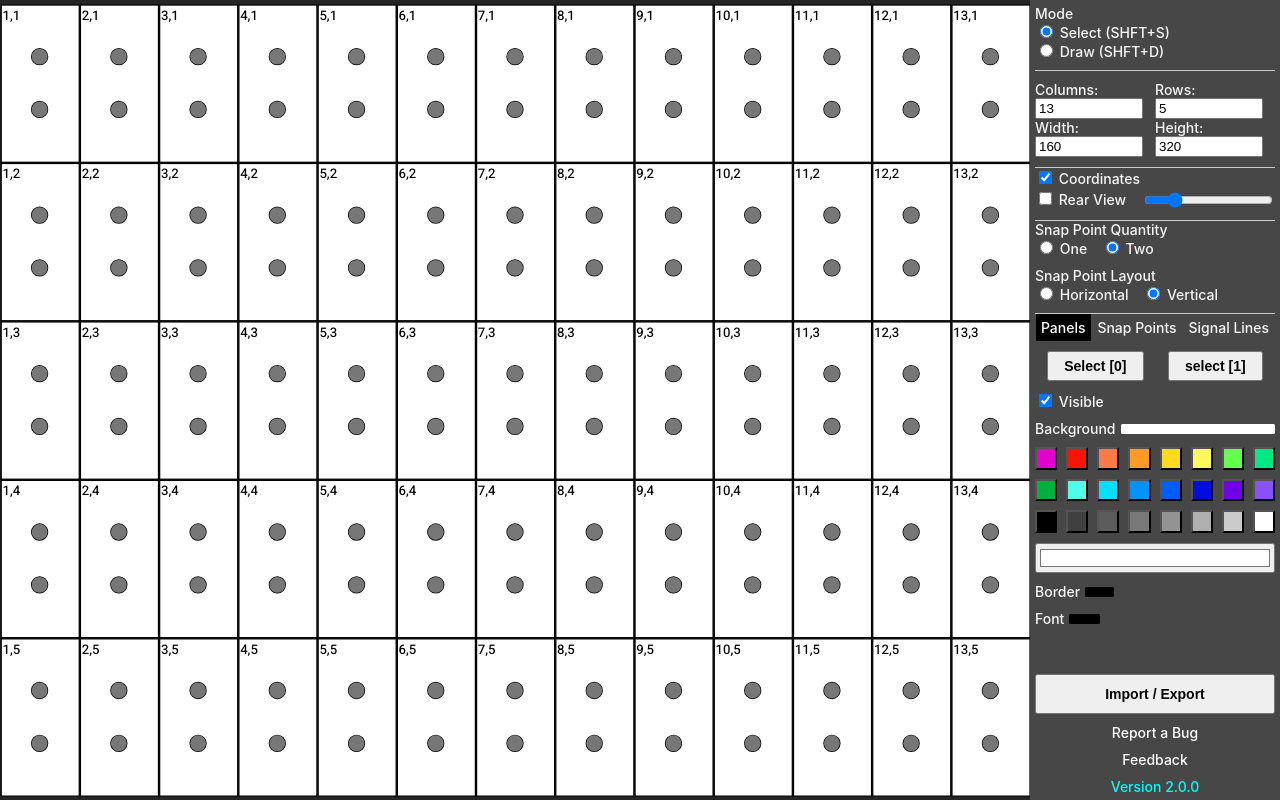
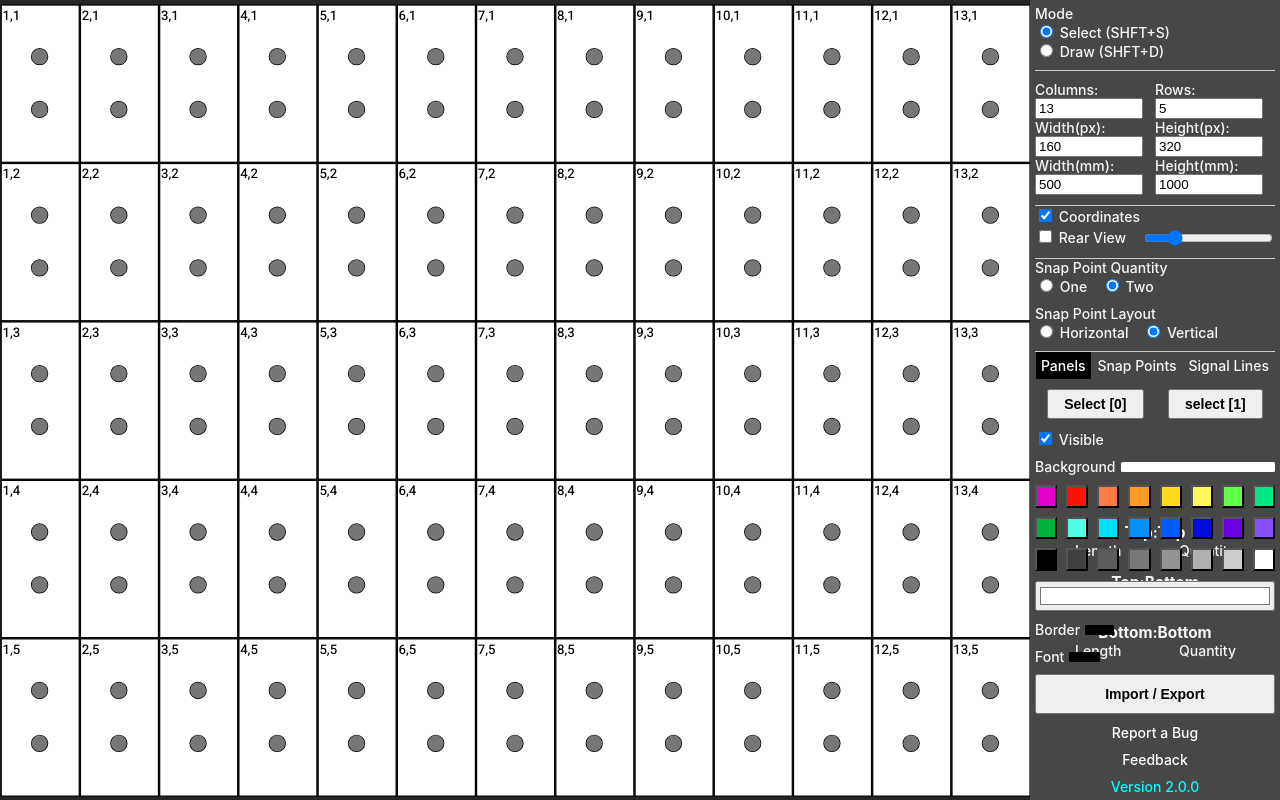
Before and after one commit to dlamon1/signaldiagram-v1, a Svelte app: page / in a window 1280 px wide. Built offline with nearby package versions, Linux system fonts and the light colour scheme.

Commit message:
signal count basic  functionality

```diff
--- a/src/DrawComponents/Draw.PanelWrappers.svelte
+++ b/src/DrawComponents/Draw.PanelWrappers.svelte
@@ -14,6 +14,7 @@
     setIsDrawingSignalLine,
     showCoordinates,
     showDirectionArrows,
+    mousePosition,
   } from "../store";
 
   let hoveredColor = "rgba(0, 255, 170, 1)";
@@ -36,7 +37,7 @@
   }
 
   const drawPanelWrappers = () => {
-    console.log("draw panels");
+    // console.log("draw panels");
     let panels = $panelsClass.array;
 
     d3.select("#temp-signal-line").remove();
@@ -88,12 +89,16 @@
       .on("mousemove", function (d) {
         if (!$isDrawMode) return;
         $signalLinesClass.nullDestinationSnapPointIndex();
-        $signalLinesClass.setMousePosition(d);
+        // $signalLinesClass.setMousePosition(d);
+
+        $mousePosition.x = d.x1;
+        $mousePosition.y = d.y1;
       })
       .on("mouseup", function () {
         $signalLinesClass.nullDestinationSnapPointIndex();
-        $signalLinesClass.nullDestinationSnapPointIndex();
-        $signalLinesClass.setMousePosition({ x: 0, y: 0 });
+        // $signalLinesClass.setMousePosition({ x: 0, y: 0 });
+        $mousePosition.x = 0;
+        $mousePosition.y = 0;
 
         d3.select("#temp-signal-line")
           .attr("x1", null)
--- a/src/DrawComponents/Draw.TemporarySignalLine.svelte
+++ b/src/DrawComponents/Draw.TemporarySignalLine.svelte
@@ -1,5 +1,6 @@
 <script lang="ts">
   import * as d3 from "d3";
+  import { get } from "svelte/store";
   import {
     snapPoints as snapPointsClass,
     signalLines as signalLinesClass,
@@ -10,10 +11,12 @@
     width,
     height,
     snapPointsGroupEnterRef,
+    mousePosition,
   } from "../store";
 
   $: {
-    let t = $signalLinesClass;
+    let t = [$signalLinesClass, $mousePosition];
+    // console.log("draw temp signal line");
     drawTemporarySignalLine();
   }
 
@@ -22,7 +25,7 @@
     if (!$isDrawingSignalLine) return;
 
     let origin = $signalLinesClass.origin;
-    let mouse = $signalLinesClass.mouse;
+    let mouse = get(mousePosition);
     if (origin.snapPointIndex && mouse.x && mouse.y) {
       theAcutualDrawing();
     }
@@ -39,10 +42,8 @@
 
     // [tx + k * xo, ty + k * yo]
 
-    let x2 =
-      $signalLinesClass.mouse.x / $transform.k - $transform.x / $transform.k;
-    let y2 =
-      $signalLinesClass.mouse.y / $transform.k - $transform.y / $transform.k;
+    let x2 = get(mousePosition).x / $transform.k - $transform.x / $transform.k;
+    let y2 = get(mousePosition).y / $transform.k - $transform.y / $transform.k;
 
     if (destinationI) {
       let destinationSanpPoint =
--- /dev/null
+++ b/src/EditToolbar/Toolbar.Calculator.svelte
@@ -0,0 +1,165 @@
+<script lang="ts">
+  import { signalLines, distanceUnit, snapPointDirection } from "../store";
+
+  import type { SignalLineObj } from "../Types/ClassTypes";
+
+  type Length = {
+    length: number;
+    quantity: number;
+  };
+
+  let topTopCounts: Length[] = [];
+  let topBottomCounts = [];
+  let bottomBottomCounts = [];
+
+  $: {
+    let t = [$signalLines.array];
+
+    let signalLineTotals = setCalculations();
+
+    let ttCounts = calculateTotals(signalLineTotals.topTop);
+
+    for (const l in ttCounts) {
+      let obj: Length = { length: parseInt(l), quantity: ttCounts[l] };
+      topTopCounts.push(obj);
+    }
+
+    let tbCounts = calculateTotals(signalLineTotals.topBottom);
+
+    for (const l in tbCounts) {
+      let obj: Length = { length: parseInt(l), quantity: tbCounts[l] };
+      topBottomCounts.push(obj);
+    }
+
+    let bbCounts = calculateTotals(signalLineTotals.bottomBottom);
+
+    for (const l in bbCounts) {
+      let obj: Length = { length: parseInt(l), quantity: bbCounts[l] };
+      bottomBottomCounts.push(obj);
+    }
+  }
+
+  const setCalculations = () => {
+    topTopCounts = [];
+    topBottomCounts = [];
+    bottomBottomCounts = [];
+
+    let totals = {
+      topTop: [],
+      topBottom: [],
+      bottomBottom: [],
+    };
+
+    $signalLines.array.forEach((sl: SignalLineObj) => {
+      let originIndex = sl.origin.pointIndexWithinPanel;
+      let destinationIndex = sl.destination.pointIndexWithinPanel;
+
+      if (originIndex == 1 && destinationIndex == 1) {
+        totals.topTop.push(sl.getLengthInMM());
+      } else if (originIndex == 1 && destinationIndex == 2) {
+        totals.topBottom.push(sl.getLengthInMM());
+      } else if (originIndex == 2 && destinationIndex == 1) {
+        totals.topBottom.push(sl.getLengthInMM());
+      } else if (originIndex == 2 && destinationIndex == 2) {
+        totals.bottomBottom.push(sl.getLengthInMM());
+      }
+    });
+
+    return totals;
+  };
+
+  const calculateTotals = (a: number[]) => {
+    const map = a.reduce(
+      (cnt, cur) => ((cnt[cur] = cnt[cur] + 1 || 1), cnt),
+      {}
+    );
+    return map;
+  };
+</script>
+
+<div class="component-container">
+  <div class="category-container">
+    <div class="category-header">
+      {$snapPointDirection == "vertical" ? "Top:Top" : "Left:Left"}
+    </div>
+    <div class="table-header">
+      <div class="table-row">
+        <div>Length</div>
+        <div>Quantity</div>
+      </div>
+
+      {#each topTopCounts as length}
+        <div class="table-row">
+          <div>{length.length}{$distanceUnit}</div>
+          <div>{length.quantity}</div>
+        </div>
+      {/each}
+    </div>
+  </div>
+
+  <div class="category-container">
+    <div class="category-header">
+      {$snapPointDirection == "vertical" ? "Top:Bottom" : "Left:Right"}
+    </div>
+    <div class="table-header">
+      <div class="table-row">
+        <div>Length</div>
+        <div>Quantity</div>
+      </div>
+
+      {#each topBottomCounts as length}
+        <div class="table-row">
+          <div>
+            {length.length}{$distanceUnit}
+          </div>
+          <div>
+            {length.quantity}
+          </div>
+        </div>
+      {/each}
+    </div>
+  </div>
+
+  <div class="category-container">
+    <div class="category-header">
+      {$snapPointDirection == "vertical" ? "Bottom:Bottom" : "Right:Right"}
+    </div>
+    <div class="table-header">
+      <div class="table-row">
+        <div>Length</div>
+        <div>Quantity</div>
+      </div>
+
+      {#each bottomBottomCounts as length}
+        <div class="table-row">
+          <div>{length.length}{$distanceUnit}:</div>
+          <div>
+            {length.quantity}
+          </div>
+        </div>
+      {/each}
+    </div>
+  </div>
+  <div class="spacer" />
+</div>
+
+<style>
+  .component-container {
+    margin-inline: 40px;
+  }
+  .category-header {
+    font-weight: bold;
+    font-size: 1.1em;
+    text-align: center;
+  }
+  .category-container {
+    margin-top: 1em;
+  }
+  .table-row {
+    display: grid;
+    grid-template-columns: 65% 35%;
+  }
+  .spacer {
+    height: 15px;
+  }
+</style>
--- a/src/EditToolbar/Toolbar.General.svelte
+++ b/src/EditToolbar/Toolbar.ScreenSize.svelte
@@ -1,5 +1,5 @@
 <script lang="ts">
-  import { columns, rows, width, height } from "../store";
+  import { columns, rows, width, height, widthMM, heightMM } from "../store";
 </script>
 
 <div id="general">
@@ -15,13 +15,23 @@
     </div>
 
     <div id="input-wrapper">
-      Width:
+      Width(px):
       <input type="number" bind:value={$width} min="1" />
     </div>
 
     <div id="input-wrapper">
-      Height:
+      Height(px):
       <input type="number" bind:value={$height} min="1" />
+    </div>
+
+    <div id="input-wrapper">
+      Width(mm):
+      <input type="number" bind:value={$widthMM} min="1" />
+    </div>
+
+    <div id="input-wrapper">
+      Height(mm):
+      <input type="number" bind:value={$heightMM} min="1" />
     </div>
   </div>
 </div>
--- a/src/Toolbar.svelte
+++ b/src/Toolbar.svelte
@@ -1,11 +1,12 @@
 <script lang="ts">
   import Mode from "./EditToolbar/Toolbar.Mode.svelte";
-  import General from "./EditToolbar/Toolbar.General.svelte";
+  import ScreenSize from "./EditToolbar/Toolbar.ScreenSize.svelte";
   import Panels from "./EditToolbar/Toolbar.Panels.svelte";
   import SnapPoints from "./EditToolbar/Toolbar.SnapPoints.svelte";
   import SignalLines from "./EditToolbar/Toolbar.SignalLines.svelte";
   import Coordinates from "./EditToolbar/Toolbar.Coordinates.svelte";
   import SnapPointOptions from "./EditToolbar/Toolbar.SnapPointOptions.svelte";
+  import Calculator from "./EditToolbar/Toolbar.Calculator.svelte";
 
   import { tooltip } from "./Tooltips/tooltip.js";
 
@@ -20,7 +21,7 @@
   <div class="divider" />
 
   <div id="general">
-    <General />
+    <ScreenSize />
   </div>
 
   <div class="divider" />
@@ -74,6 +75,8 @@
       <SignalLines />
     {/if}
   </div>
+
+  <Calculator />
 
   <button class="dialog" on:click={() => ($isExportDialogOpen = true)}
     >Import / Export</button
--- a/src/Types/ClassTypes.ts
+++ b/src/Types/ClassTypes.ts
@@ -58,10 +58,9 @@ export interface LoadSnapPointObj {
 }
 
 export type SnapPointCoordinates = {
-  x: number;
-  y: number;
   snapPointIndex: number;
   panelIndex: number;
+  pointIndexWithinPanel: number;
 };
 
 export interface LoadSignalLineObj {
@@ -122,6 +121,7 @@ export interface SignalLineObj {
   setEndCoordinates: (event) => void;
   updateColor: (color: string) => void;
   updateLineWidth: (lineWidth: number) => void;
+  getLengthInMM: () => number;
 }
 
 export type PanelsType = {
--- a/src/store.ts
+++ b/src/store.ts
@@ -4,7 +4,12 @@ import { SignalLines } from "./classes/SignalLinesClass";
 import { Panels } from "./classes/PanelsClass";
 import { SnapPoints } from "./classes/SnapPointsClass";
 
-import type { PanelObj, SnapPointObj, SignalLineObj } from "./Types/ClassTypes";
+import type {
+  PanelObj,
+  SnapPointObj,
+  SignalLineObj,
+  XYCoordinates,
+} from "./Types/ClassTypes";
 
 import type * as d3 from "d3";
 
@@ -114,6 +119,11 @@ export const setSignalLineColor = (color: string) => {
   colorState.update(() => newColorObj);
 };
 
+export const mousePosition: Writable<XYCoordinates> = writable({
+  x: 0,
+  y: 0,
+});
+
 type Selection = "panels" | "snappoints" | "signallines";
 
 export const selection: Writable<Selection> = writable("panels");
@@ -144,6 +154,8 @@ export const rows: Writable<number> = writable(5);
 
 export const width: Writable<number> = writable(160);
 export const height: Writable<number> = writable(320);
+export const widthMM: Writable<number> = writable(500);
+export const heightMM: Writable<number> = writable(1000);
 export const ratio: Writable<number> = writable(get(width) / get(height));
 
 // This is the size of the browser window minus the toolbar
@@ -158,6 +170,10 @@ export const panels = writable(new Panels());
 export const updatePanels = () => {
   panels.update(($value) => ($value = $value));
 };
+
+type DistanceUnit = "mm" | "ft" | "cm";
+
+export const distanceUnit: Writable<DistanceUnit> = writable("mm");
 
 export const snapPoints = writable(new SnapPoints());
 
```
Also changed, not shown: src/classes/SignalLinesClass.ts (+50 -11 lines).
